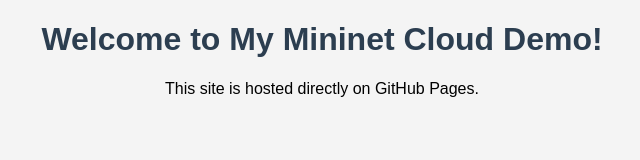
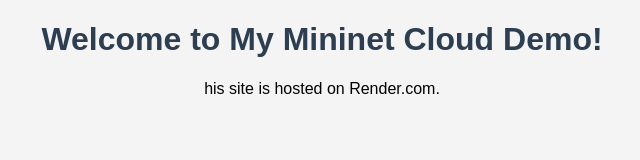
Before and after one commit to kiranchowdary123201/website, a plain HTML site: page index.html in a window 1280 px wide. Shown: the whole page, without its empty margins (318-958 px from the left). Drawn offline with Linux system fonts and the light colour scheme.

Commit message:
Update index.html

```diff
--- a/index.html
+++ b/index.html
@@ -9,6 +9,6 @@
 </head>
 <body>
     <h1>Welcome to My Mininet Cloud Demo!</h1>
-    <p>This site is hosted directly on GitHub Pages.</p>
+    <p>his site is hosted on Render.com.</p>
 </body>
 </html>
```
